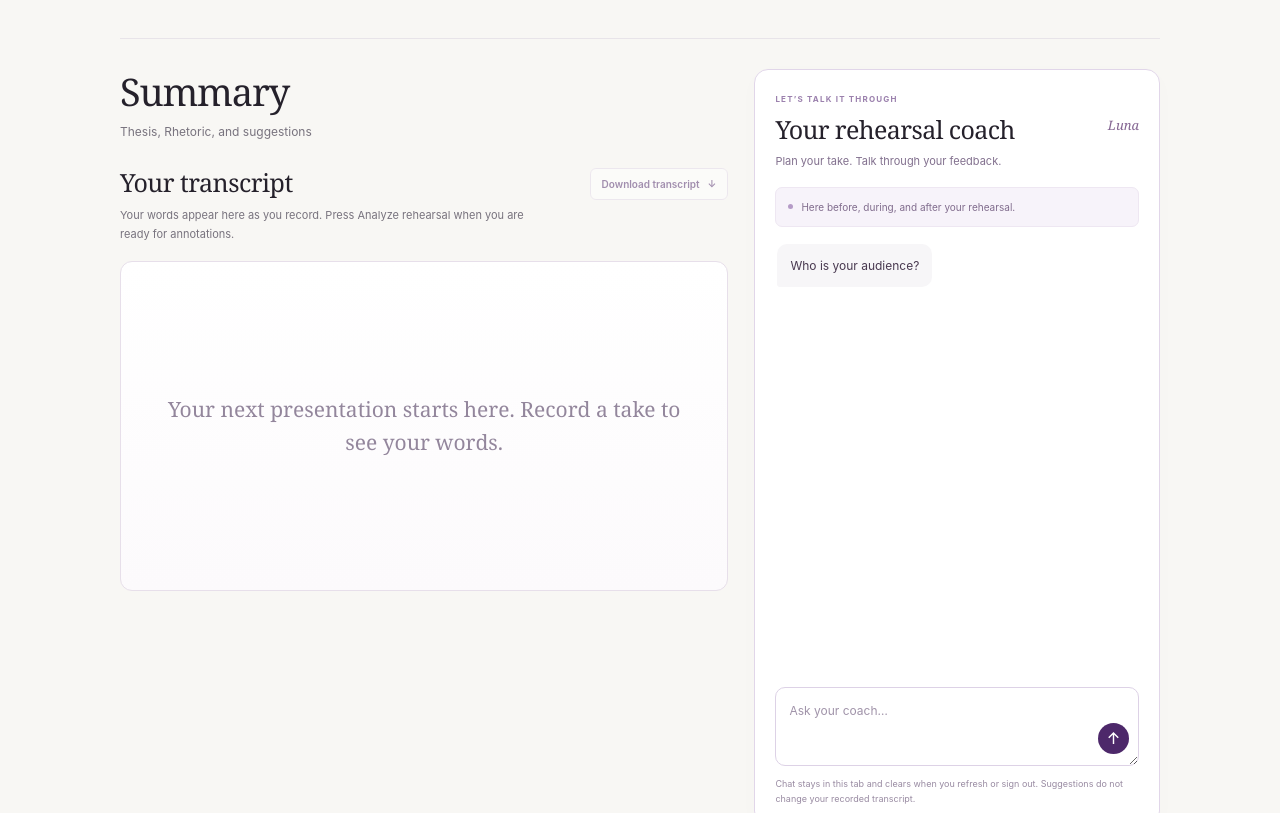
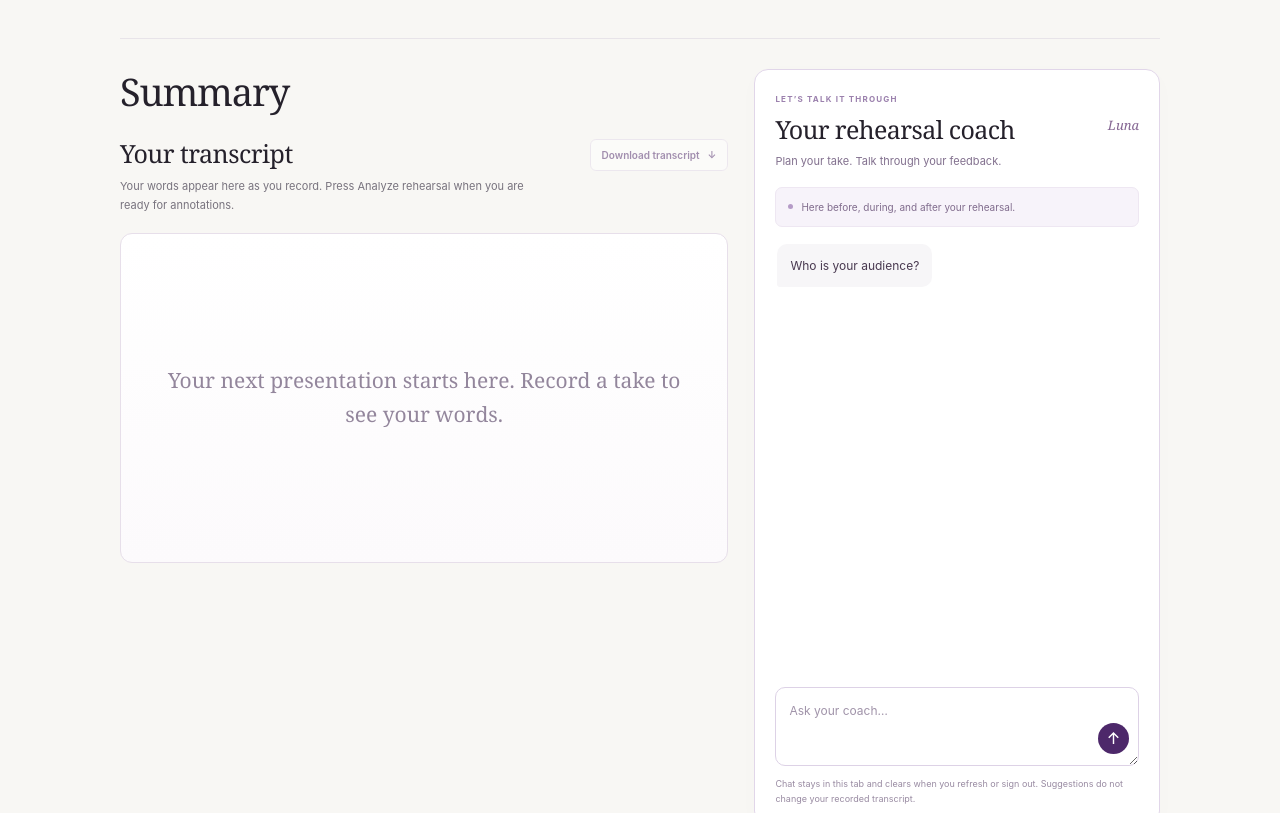
Before and after one commit to capt-lando/neeley-dress-rehearsal, a website: page public/index.html in a window 1280 px wide. Shown: the part 959-1772 px from the top of the page. Drawn offline with Linux system fonts and the light colour scheme.

Commit message:
Remove Summary subtitle

```diff
--- a/public/index.html
+++ b/public/index.html
@@ -158,7 +158,7 @@
     <section id="summary-workspace" class="summary-workspace" aria-label="Summary and rehearsal coach">
       <div id="summary-content" class="summary-content">
       <section class="summary-section" aria-labelledby="analysis-title">
-        <div class="summary-heading"><div><h2 id="analysis-title">Summary</h2><p>Thesis, Rhetoric, and suggestions</p></div></div>
+        <div class="summary-heading"><div><h2 id="analysis-title">Summary</h2></div></div>
         <div id="coaching-notice" class="coaching-notice" hidden><h4 id="coaching-title"></h4><p id="coaching-description"></p><div class="coaching-actions"><button id="coaching-action" type="button" class="primary-button">Connect AI coach</button><button id="coaching-settings" type="button" class="text-button" hidden>Check API settings</button></div></div>
         <div id="speech-analysis-content" class="analysis-grid" hidden><div><div class="thesis-box"><p class="eyebrow">YOUR CENTRAL IDEA</p><h4 id="thesis-summary"></h4><p id="thesis-clarity"></p><blockquote id="thesis-evidence" hidden></blockquote></div><div class="feedback-columns"><div><h4>Keep doing</h4><ul id="strengths"></ul></div><div><h4>Try next time</h4><ul id="improvements"></ul></div></div><div class="rhetoric-box"><h4>Rhetoric &amp; delivery</h4><ul id="rhetoric"></ul></div></div><div class="rating-card"><p class="eyebrow">OVERALL SPEECH RATING</p><div class="rating-score" id="overall-rating">—</div><p id="rating-label"></p><div id="rubric" class="rubric"></div></div></div>
         <p id="analysis-disclaimer" class="small-note" hidden></p>
```
